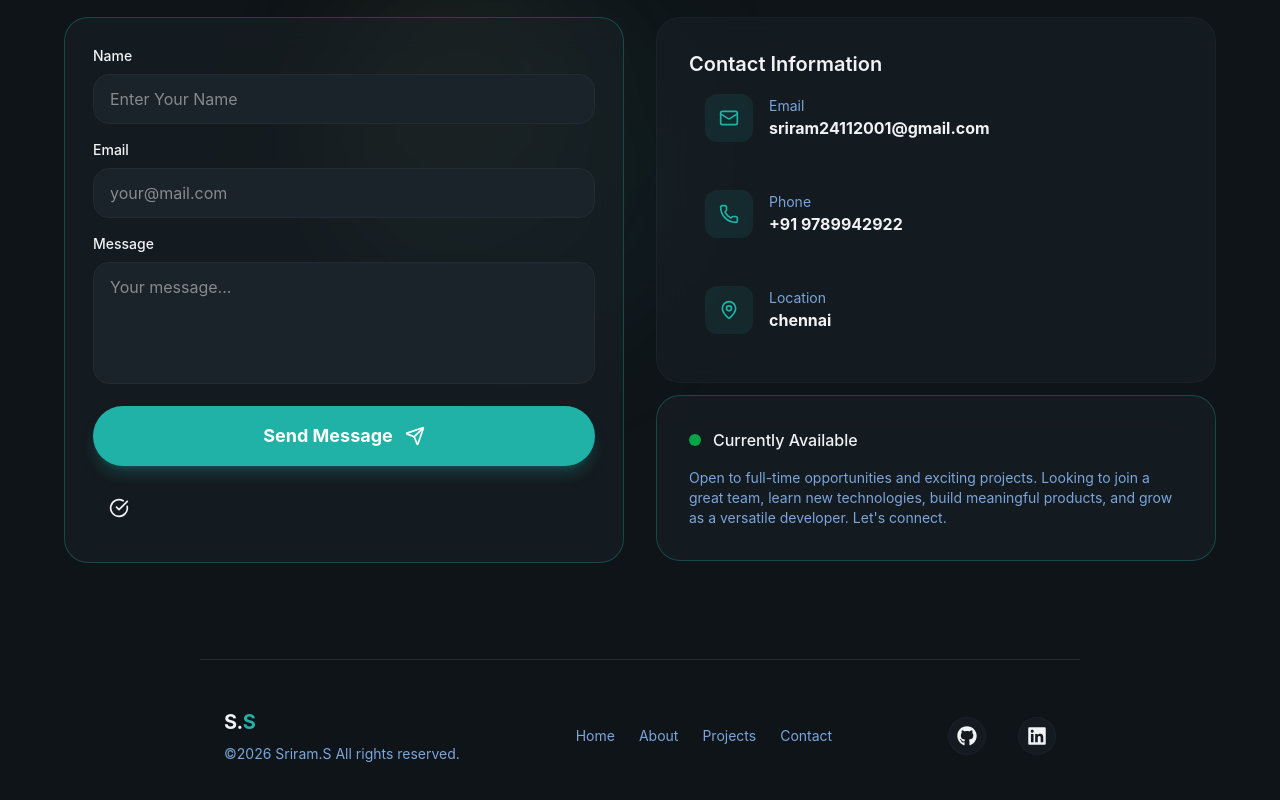
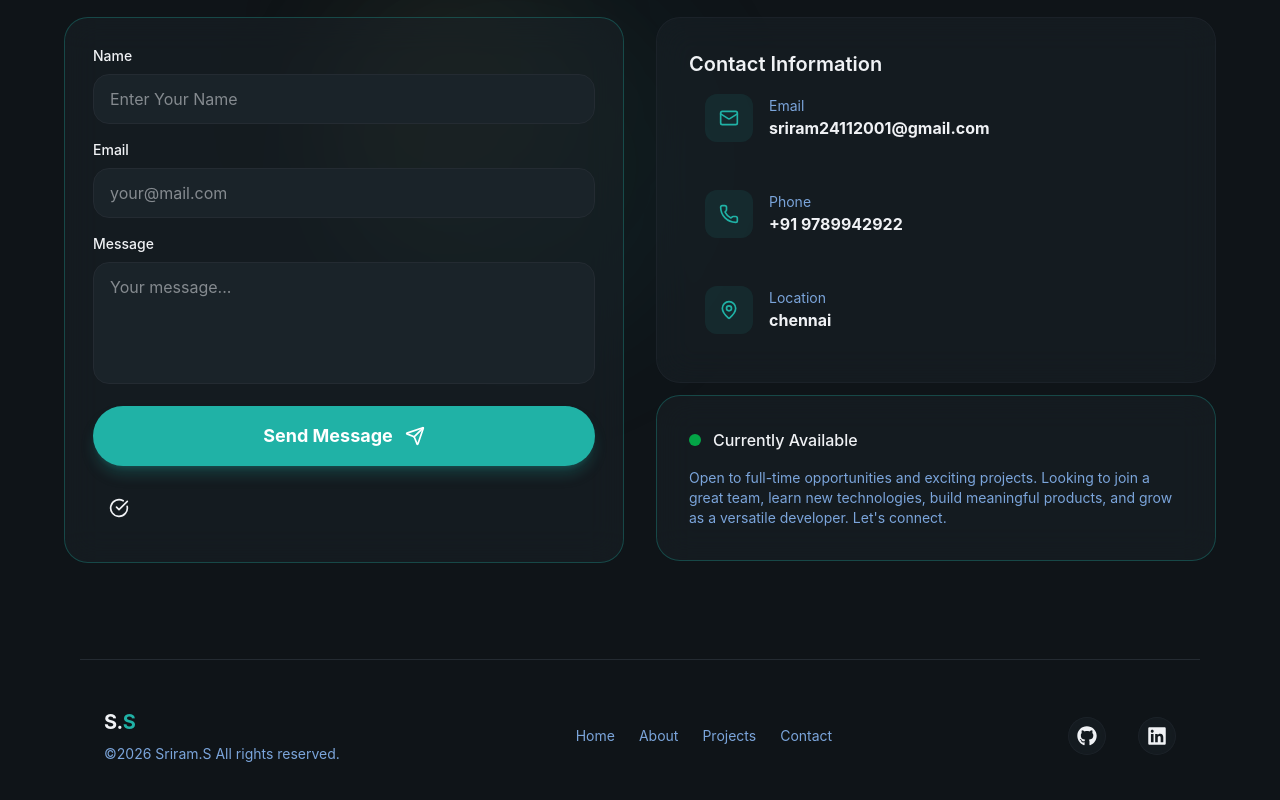
Before and after one commit to Sriram-2411/Portfolio, a React (Vite) app: page / in a window 1280 px wide. Shown: the part 3605-4405 px from the top of the page. Built offline with nearby package versions, Linux system fonts and the light colour scheme.

Commit message:
Update portfolio

```diff
--- a/src/Layout/Footer.jsx
+++ b/src/Layout/Footer.jsx
@@ -22,7 +22,7 @@ const navlinks = [
 export const Footer =() =>{
     const currentYear = new Date().getFullYear();
     return(
-        <footer className="py-12 border-t border-border mx-50">
+        <footer className="py-12 border-t border-border mx-20">
             <div className="container mx-auto px-6">
                 <div className="flex flex-col md:flex-row items-center justify-between gap-8">
                   {/* logo&copyrights   */}
```
